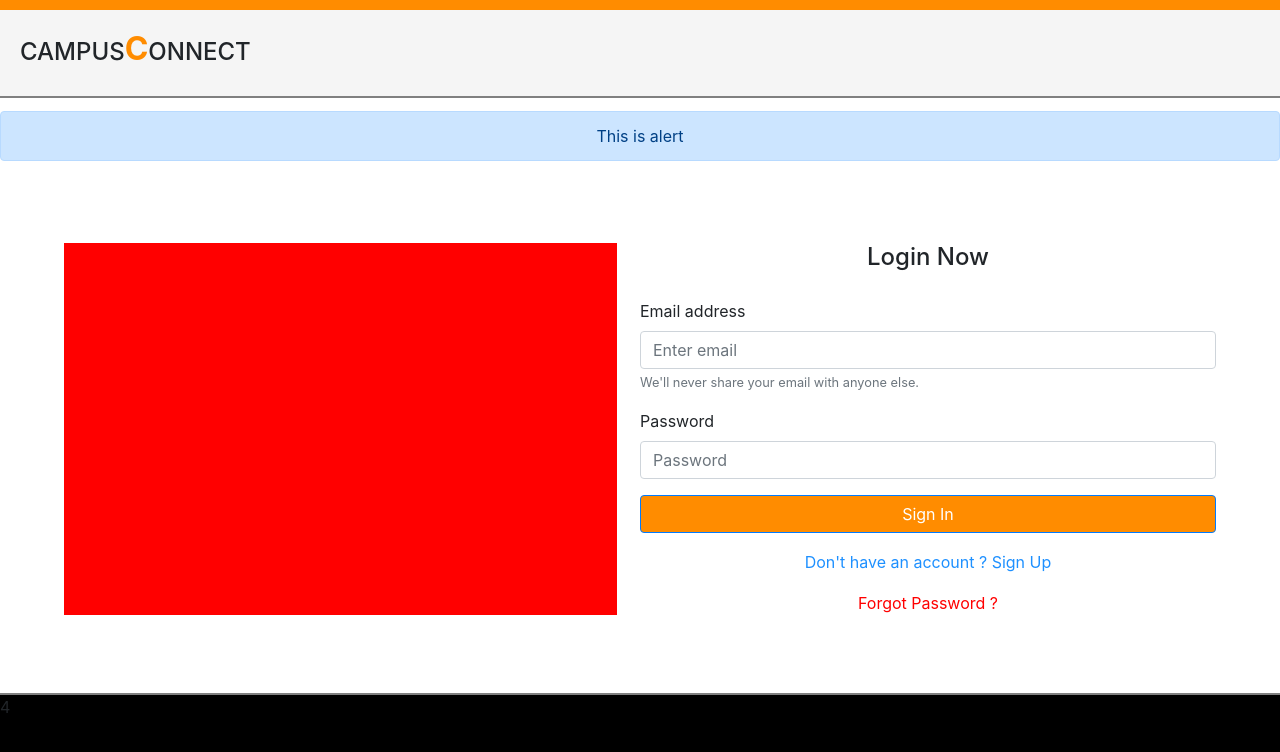
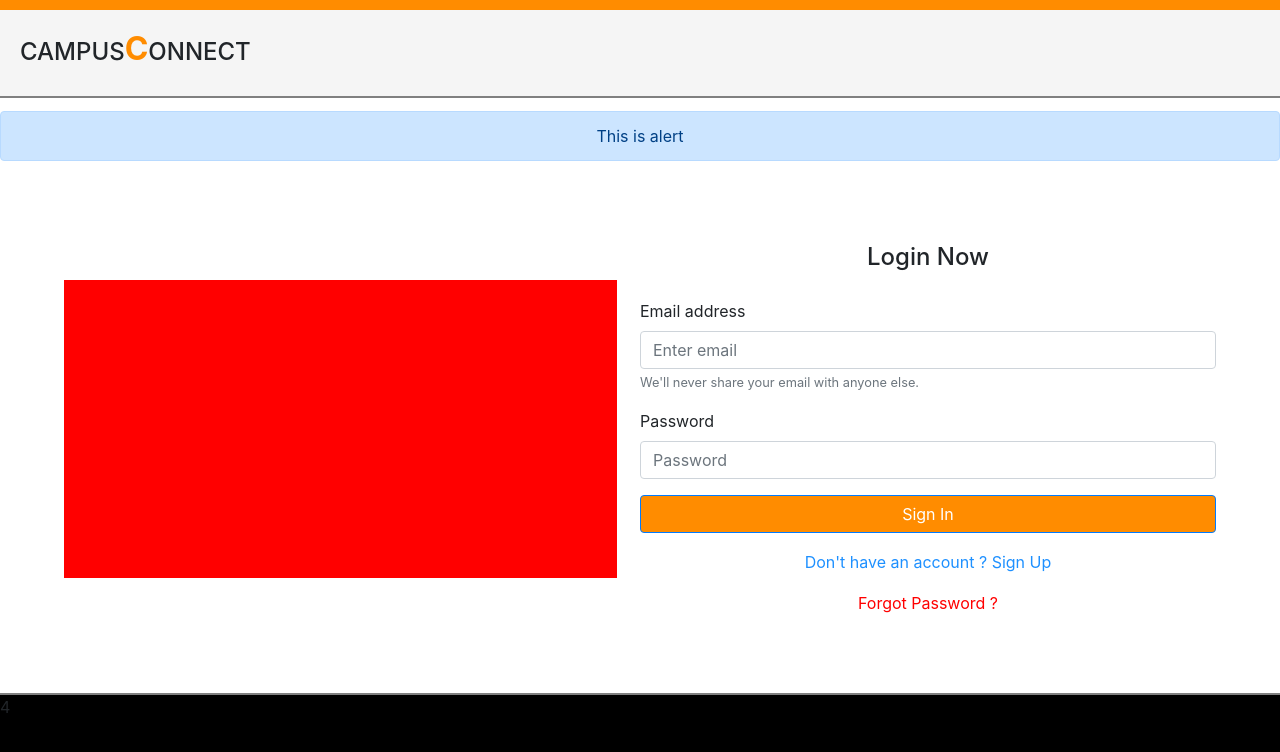
Before and after one commit to braQobiGH/compus-connect, a React (Create React App) app: page / in a window 1280 px wide. Shown: the top 752 px of the page. Built offline with nearby package versions, Linux system fonts and the light colour scheme.

Commit message:
adding some css

```diff
--- a/src/Css/signup.css
+++ b/src/Css/signup.css
@@ -1,8 +1,7 @@
 .carousel-div{
-  background-color: red;
-  width: 48%;
-  margin-right: 2%;
-  height: 100%;
+    width: 48%;
+    margin-right: 2%;
+    height: 80%;
   }
 .signup-form-div{
   width: 50%;
```
